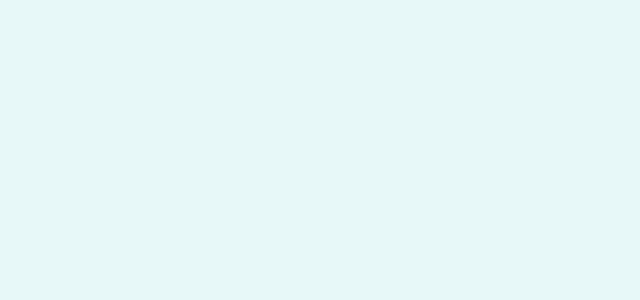
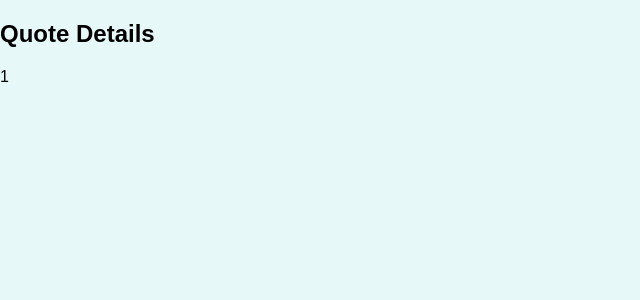
Before and after one commit to iShivam2012/QuotesRoutingProject, a React (Create React App) app: page /quotes/1 in a window 1280 px wide. Shown: the top 300 px of the page, without its empty margins (0-640 px from the left). Built offline with nearby package versions, Linux system fonts and the light colour scheme.

Commit message:
added routes and new pages

```diff
--- a/src/App.js
+++ b/src/App.js
@@ -1,8 +1,24 @@
+import { Redirect, Route, Switch } from "react-router-dom";
+import AllQuotes from "./pages/AllQuotes";
+import NewQuote from "./pages/NewQuote";
+import QuoteDetails from "./pages/QuoteDetails";
+
 function App() {
   return (
-    <div>
-
-    </div>
+    <Switch>
+      <Route path="/" exact>
+        <Redirect to="/quotes" />
+      </Route>
+      <Route path="/quotes" exact>
+        <AllQuotes />
+      </Route>
+      <Route path="/quotes/:quotesId">
+        <QuoteDetails />
+      </Route>
+      <Route path="/new-quote">
+        <NewQuote />
+      </Route>
+    </Switch>
   );
 }
 
--- a/src/index.js
+++ b/src/index.js
@@ -1,6 +1,12 @@
-import ReactDOM from 'react-dom';
+import ReactDOM from "react-dom";
 
-import './index.css';
-import App from './App';
+import "./index.css";
+import App from "./App";
+import { BrowserRouter } from "react-router-dom";
 
-ReactDOM.render(<App />, document.getElementById('root'));
+ReactDOM.render(
+  <BrowserRouter>
+    <App />
+  </BrowserRouter>,
+  document.getElementById("root")
+);
--- /dev/null
+++ b/src/pages/AllQuotes.js
@@ -0,0 +1,4 @@
+const AllQuotes = () => {
+  return <h1>All quotes</h1>;
+};
+export default AllQuotes;
--- /dev/null
+++ b/src/pages/NewQuote.js
@@ -0,0 +1,11 @@
+import { useParams } from "react-router-dom";
+
+const NewQuote = () => {
+  const params = useParams();
+  return (
+    <div>
+      <h1>New Quote</h1>
+    </div>
+  );
+};
+export default NewQuote;
--- /dev/null
+++ b/src/pages/QuoteDetails.js
@@ -0,0 +1,17 @@
+import { Route, useParams } from "react-router-dom";
+import Comments from "../components/comments/Comments";
+
+const QuoteDetails = () => {
+  const params = useParams();
+  return (
+    <section>
+      <h1>Quote Details</h1>
+      <p>{params.quotesId}</p>
+      {/* <Route path="/quotes/:quotesId/comments"> */}
+      <Route path={`/quotes/${params.quotesId}/comments`}>
+        <Comments />
+      </Route>
+    </section>
+  );
+};
+export default QuoteDetails;
```
Also changed, not shown: 1 other file (tests, documents, lock files or other folders).
